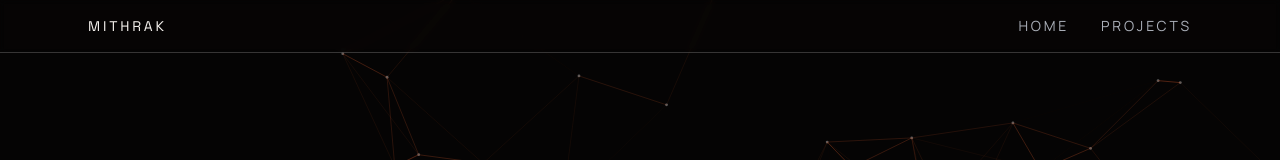
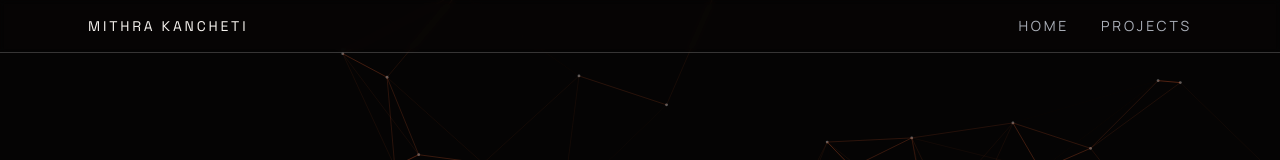
Before and after one commit to mitkan191003/personal-site, a Next.js app: page / in a window 1280 px wide. Shown: the top 160 px of the page. Built offline with nearby package versions, Linux system fonts and the light colour scheme.

Commit message:
Update header with my full name

```diff
--- a/src/app/layout.tsx
+++ b/src/app/layout.tsx
@@ -34,7 +34,7 @@ export default function RootLayout({
         <div className="relative min-h-screen">
           <header className="glass-card glass-card--header fixed inset-x-0 top-0 z-20">
             <nav className="mx-auto flex w-full max-w-6xl items-center justify-between px-6 py-4 text-sm uppercase tracking-[0.2em] text-[var(--color-muted)]">
-              <span className="font-display text-[var(--color-text)]">Mithrak</span>
+              <span className="font-display text-[var(--color-text)]">Mithra Kancheti</span>
               <div className="flex items-center gap-8">
                 <Link
                   href="/"
```
